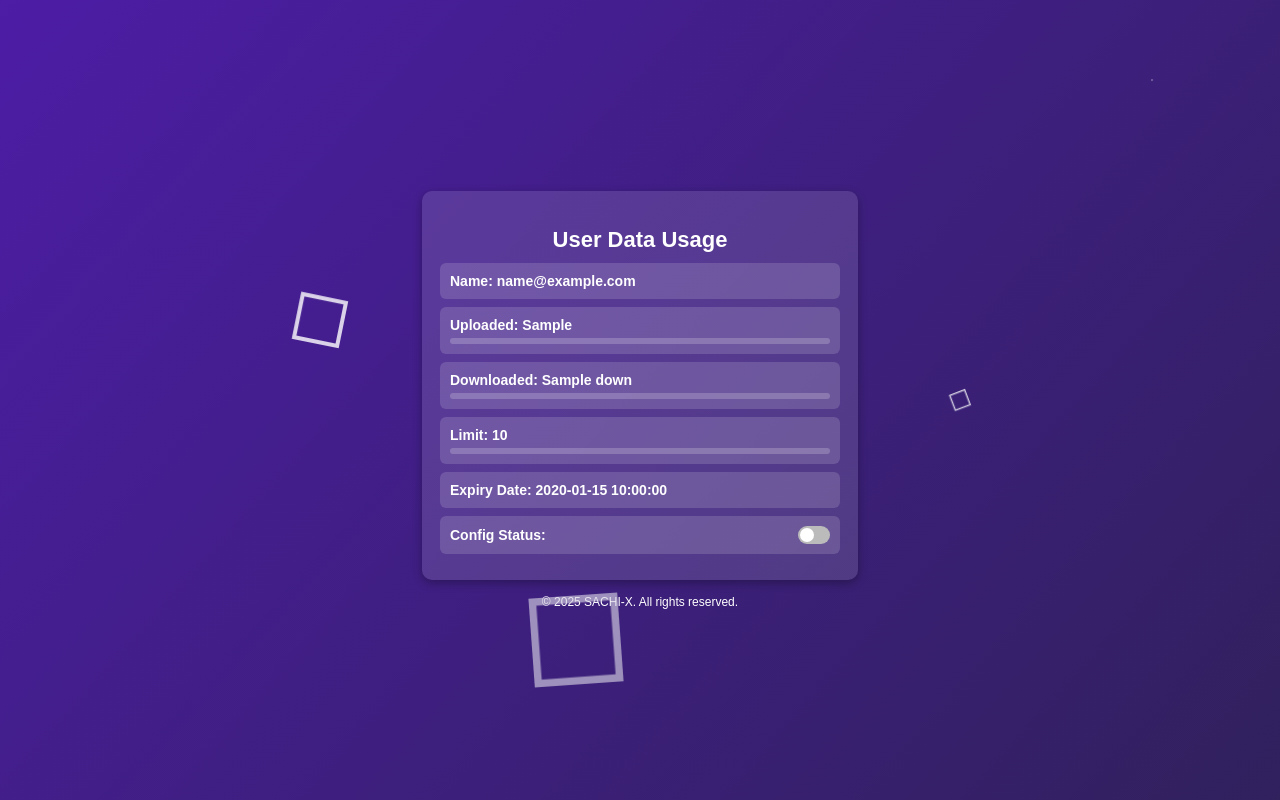
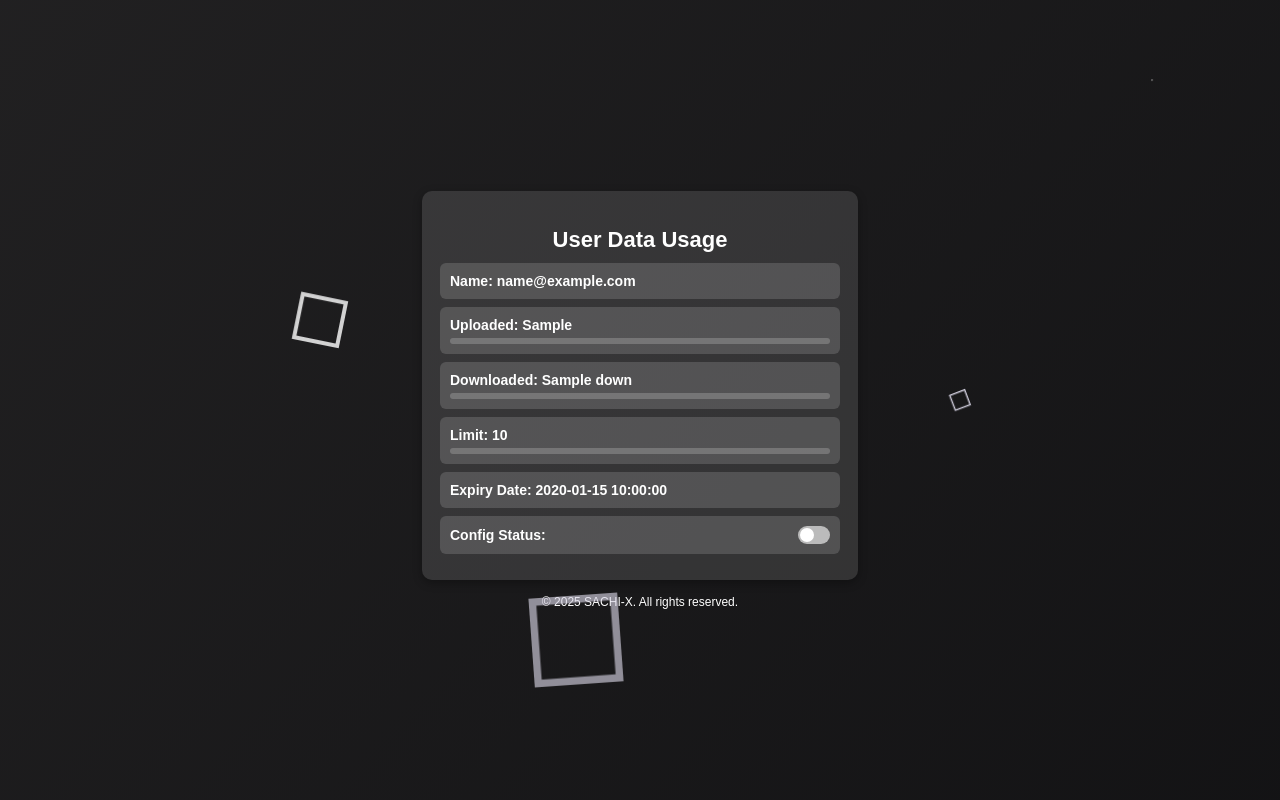
Before and after one commit to pathumaaa/SACHI-X, a Python web app: template templates/result.html in a window 1280 px wide. Run offline with Jinja, Linux system fonts and the light colour scheme; the template is opened without the code that fills it: most values are stand-ins (such as "Sample title", 1, 10 or a date in 2020).

Commit message:
Update result.html

```diff
--- a/templates/result.html
+++ b/templates/result.html
@@ -14,7 +14,7 @@
 
         body {
             font-family: 'Arial', sans-serif;
-            background: linear-gradient(-45deg, #6a1b9a, #263D9B, #742CA1, #009688);
+            background: linear-gradient(-45deg, #535153, #26272b, #241f27, #009688);
             background-size: 400% 400%;
             animation: gradientAnimation 10s ease infinite;
             display: flex;
@@ -65,7 +65,7 @@
         .progress-bar {
             height: 6px;
             width: 0%;
-            background: #05B031; /* Default green color */
+            background: #05b00d; /* Default green color */
             transition: width 1.5s ease-in-out, background-color 0.5s ease;
         }
 
@@ -99,7 +99,7 @@
         }
 
         .toggle.active {
-            background: #2ecc71;
+            background: #fa2cfa;
         }
 
         .toggle.active:before {
@@ -115,7 +115,7 @@
 
         /* ============= New Animation Background ========= */
         .background {
-            background: linear-gradient(132deg, #FC415A, #591BC5, #212335);
+            background: linear-gradient(132deg, #3b3b3b, #272627, #0c0c0e);
             background-size: 400% 400%;
             animation: Gradient 15s ease infinite;
             position: fixed;
```
